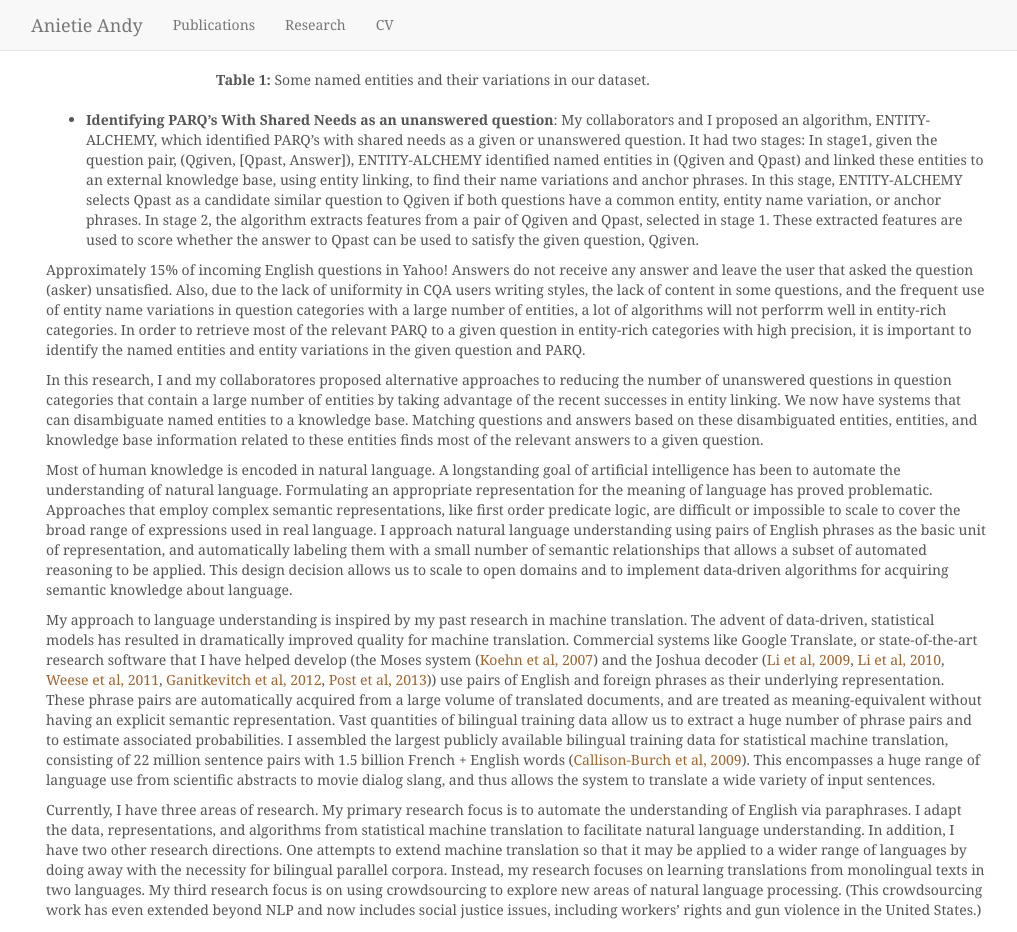
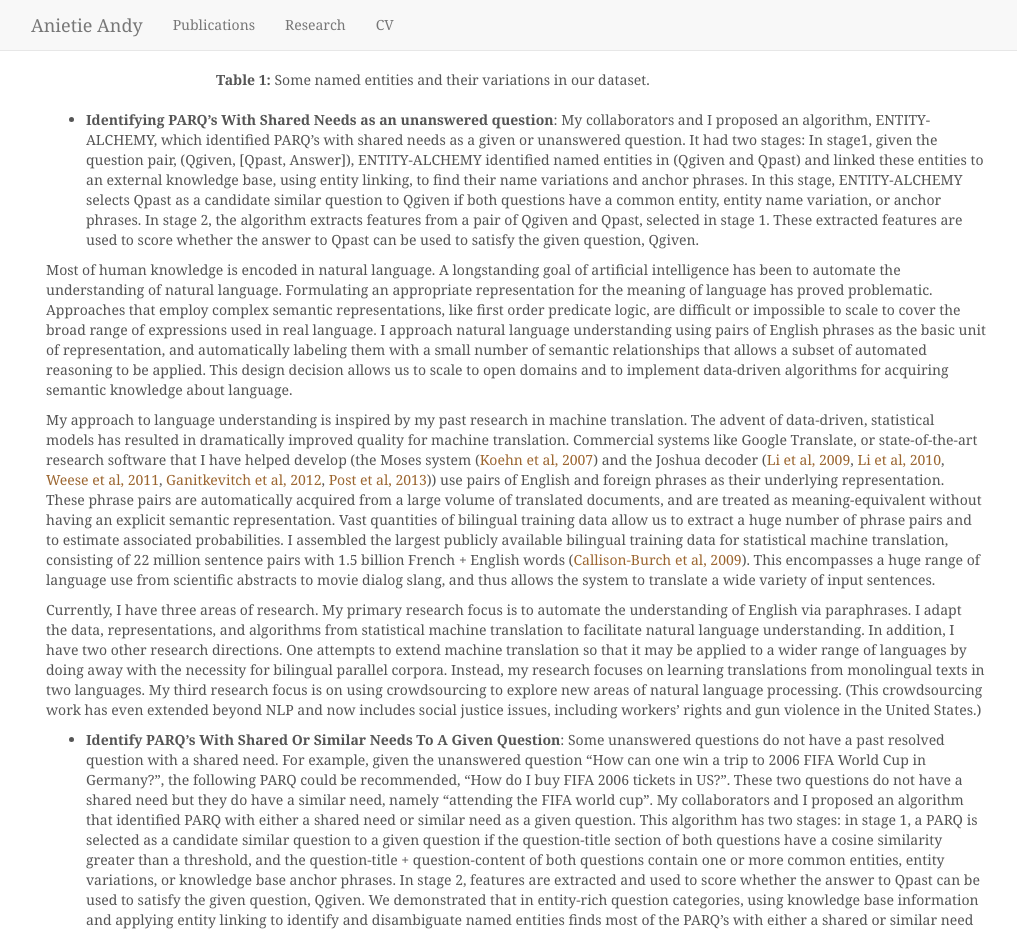
Before and after one commit to anietieandy/anietieandy.github.io, a Jekyll site: the page built from research.md, in a window 1280 px wide and 1400 px high, scrolled down 703 px. Shown: the top 932 px of the window, without its empty margins (124-1141 px from the left). Built offline with Jekyll 4.4.1, drawn with Linux system fonts in a browser that asks for light colours; nearby versions of some CDN libraries; some of the changed text lies outside the part shown.

Commit message:
updated research

```diff
--- a/research.md
+++ b/research.md
@@ -64,18 +64,15 @@ Community question answering (CQA) systems are online forums where users can ask
 
 - **Identifying PARQ's With Shared Needs as an unanswered question**: My collaborators and I proposed an algorithm, ENTITY-ALCHEMY, which identified PARQ's with shared needs as a given or unanswered question. It had two stages: In stage1, given the question pair, (Qgiven, [Qpast, Answer]), ENTITY-ALCHEMY identified named entities in (Qgiven and Qpast) and linked these entities to an external knowledge base, using entity linking, to find their name variations and anchor phrases. In this stage, ENTITY-ALCHEMY selects Qpast as a candidate similar question to Qgiven if both questions have a common entity, entity name variation, or anchor phrases. In stage 2, the algorithm extracts features from a pair of Qgiven and Qpast, selected in stage 1. These extracted features are used to score whether the answer to Qpast can be used to satisfy the given question, Qgiven.
 
-Approximately 15% of incoming English questions in Yahoo! Answers do not receive any answer and leave the user that asked the question (asker) unsatisfied. Also, due to the lack of uniformity in CQA users writing styles, the lack of content in some questions, and the frequent use of entity name variations in question categories with a large number of entities, a lot of algorithms will not perforrm well in entity-rich categories. In order to retrieve most of the relevant PARQ to a given question in entity-rich categories with high precision, it is important to identify the named entities and entity variations in the given question and PARQ.
-
-In this research, I and my collaboratores proposed alternative approaches to reducing the number of unanswered questions in question categories that contain a large number of entities by taking advantage of the recent successes in entity linking. We now have systems that can disambiguate named entities to a knowledge base. Matching questions and answers based on these disambiguated entities, entities, and knowledge base information related to these entities finds most of the relevant answers to a given question.
-
-
-
 
 Most of human knowledge is encoded in natural language.  A longstanding goal of artificial intelligence has been to automate the understanding of natural language. Formulating an appropriate  representation for the meaning of language has proved problematic. Approaches that employ complex semantic representations, like first order predicate logic, are difficult or impossible to scale to cover the broad range of expressions used in real language.  I approach natural language understanding using pairs of English phrases as the basic unit of representation, and automatically labeling them with a small number of semantic relationships that allows a subset of automated reasoning to be applied.  This design decision allows us to scale to open domains and to implement data-driven algorithms for acquiring semantic knowledge about language.
 
 My approach to language understanding is inspired by my past research in machine translation. The advent of data-driven, statistical models has resulted in dramatically improved quality for machine translation.  Commercial systems like Google Translate, or state-of-the-art research software that I have helped develop (the Moses system ([Koehn et al, 2007](#moses-toolkit)) and the Joshua decoder ([Li et al, 2009](#joshua-open-source-toolkit-for-statistical-machine-translation), [Li et al, 2010](#joshua-2), [Weese et al, 2011](#joshua-3), [Ganitkevitch et al, 2012](#joshua-4), [Post et al, 2013](#joshua-5))) use pairs of English and foreign phrases as their underlying representation.  These phrase pairs are automatically acquired from a large volume of translated documents, and are treated as meaning-equivalent without having an explicit semantic representation.  Vast quantities of bilingual training data allow us to extract a huge number of phrase pairs and to estimate associated probabilities. I assembled the largest publicly available bilingual training data for statistical machine translation, consisting of 22 million sentence pairs with 1.5 billion French + English words ([Callison-Burch et al, 2009](#findings-of-the-wmt09-shared-tasks)). This encompasses a huge range of language use from scientific abstracts to movie dialog slang, and thus allows the system to translate a wide variety of input sentences.
 
 Currently, I have three areas of research.  My primary research focus is to automate the understanding of English via paraphrases. I adapt the data, representations, and algorithms from statistical machine translation to facilitate natural language understanding.  In addition, I have two other research directions.  One attempts to extend machine translation so that it may be applied to a wider range of languages by doing away with the necessity for bilingual parallel corpora.  Instead, my research focuses on learning translations from monolingual texts in two languages.  My third research focus is on using crowdsourcing to explore new areas of natural language processing.  (This crowdsourcing work has even extended beyond NLP and now includes social justice issues, including workers' rights and gun violence in the United States.)
+
+
+- **Identify PARQ's With Shared Or Similar Needs To A Given Question**: Some unanswered questions do not have a past resolved question with a shared need. For example, given the unanswered question "How can one win a trip to 2006 FIFA World Cup in Germany?", the following PARQ could be recommended, "How do I buy FIFA 2006 tickets in US?". These two questions do not have a shared need but they do have a similar need, namely "attending the FIFA world cup". My collaborators and I proposed an algorithm that identified PARQ with either a shared need or similar need as a given question. This algorithm has two stages: in stage 1, a PARQ is selected as a candidate similar question to a given question if the question-title section of both questions have a cosine similarity greater than a threshold, and the question-title + question-content of both questions contain one or more common entities, entity variations, or knowledge base anchor phrases. In stage 2, features are extracted and used to score whether the answer to Qpast can be used to satisfy the given question, Qgiven. We demonstrated that in entity-rich question categories, using knowledge base information and applying entity linking to identify and disambiguate named entities finds most of the PARQ's with either a shared or similar need to the given questions.
 
 
 ## Natural Language Understanding via Paraphrasing
```
